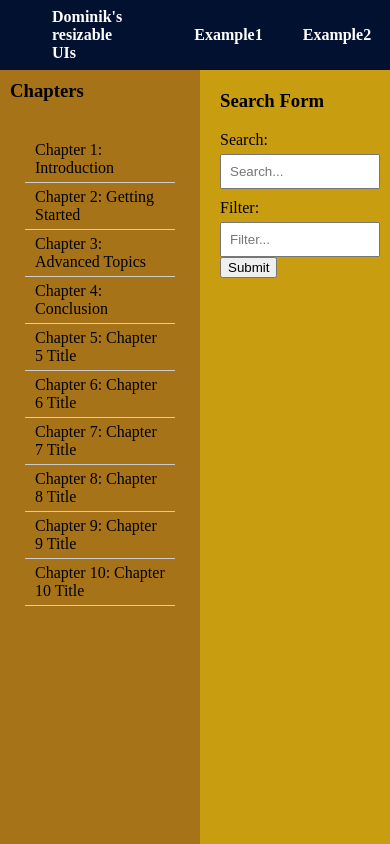
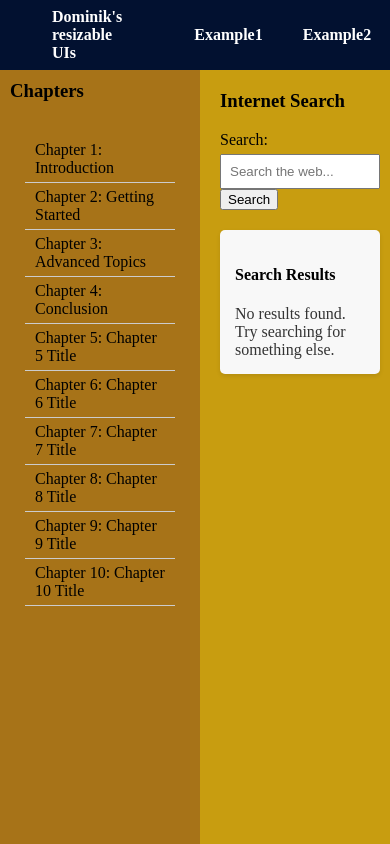
Before and after one commit to DominikTenerife/resizable-ui, a React (Vite) app: page /example2 in a window 390 px wide. Built offline with nearby package versions, Linux system fonts and the light colour scheme.

Commit message:
media query

```diff
--- a/ResizableColumns.css
+++ b/ResizableColumns.css
@@ -148,3 +148,21 @@ html, body {
   margin: 5px 0 0 0;
   color: #333;
 }
+
+
+ /* Media query for tablets (768px to 1024px) */
+@media (max-width: 1024px) and (min-width: 768px) {
+  .container1, .container2, .container3 {
+    width: 33.33%; /* Make each container equal width on tablets */
+    min-width: 150px; /* Adjust the minimum width for smaller screens */
+  }
+
+  .container3 {
+    padding: 30px; /* Reduce padding for better content display */
+  }
+
+  .framed-content {
+    border: 10px solid gray; /* Reduce border thickness for tablets */
+    padding: 15px;
+  }
+}
--- a/pages/Example2.jsx
+++ b/pages/Example2.jsx
@@ -3,8 +3,9 @@ import '../ResizableColumns.css';
 import { chapters, chapterContents } from '../content/ChaptersContent';
 
 export default function Example2() {
-
     const [selectedChapter, setSelectedChapter] = useState(null);
+    const [searchQuery, setSearchQuery] = useState('');
+    const [searchResults, setSearchResults] = useState([]);
 
     useEffect(() => {
         const setInitialWidths = () => {
@@ -21,6 +22,9 @@ export default function Example2() {
         if (typeof window.$.fn.resizable === 'function') {
             window.$('.container1').resizable({
                 handles: 'e',
+                animate: true,
+                animateDuration: 'fast',
+                animateEasing: 'swing',
                 resize: function (event, ui) {
                     const container1Width = ui.size.width;
                     const container2Width = window.$('.container2').width();
@@ -31,6 +35,9 @@ export default function Example2() {
 
             window.$('.container2').resizable({
                 handles: 'e',
+                animate: true,
+                animateDuration: 'fast',
+                animateEasing: 'swing',
                 resize: function (event, ui) {
                     const container1Width = window.$('.container1').width();
                     const container2Width = ui.size.width;
@@ -53,6 +60,35 @@ export default function Example2() {
         setSelectedChapter(chapter);
     };
 
+    const handleSearchChange = (e) => {
+        setSearchQuery(e.target.value);
+    };
+
+    const handleSearchSubmit = (e) => {
+        e.preventDefault();
+
+        // Hardcoded mock search results
+        const mockResults = [
+            {
+                title: 'Example Search Result 1',
+                url: 'https://www.example.com/1',
+                snippet: 'This is a description for the first example search result.',
+            },
+            {
+                title: 'Example Search Result 2',
+                url: 'https://www.example.com/2',
+                snippet: 'This is a description for the second example search result.',
+            },
+            {
+                title: 'Example Search Result 3',
+                url: 'https://www.example.com/3',
+                snippet: 'This is a description for the third example search result.',
+            },
+        ];
+
+        setSearchResults(mockResults);
+    };
+
     return (
         <div className="container-main">
             <div className="container1">
@@ -66,16 +102,37 @@ export default function Example2() {
                 </ul>
             </div>
             <div className="container2">
-                <h3>Search Form</h3>
-                <form>
+                <h3>Internet Search</h3>
+                <form onSubmit={handleSearchSubmit}>
                     <label htmlFor="search">Search:</label>
-                    <input type="text" id="search" name="search" placeholder="Search..." />
+                    <input
+                        type="text"
+                        id="search"
+                        name="search"
+                        value={searchQuery}
+                        onChange={handleSearchChange}
+                        placeholder="Search the web..."
+                    />
                     <br />
-                    <label htmlFor="filter">Filter:</label>
-                    <input type="text" id="filter" name="filter" placeholder="Filter..." />
-                    <br />
-                    <button type="submit">Submit</button>
+                    <button type="submit">Search</button>
                 </form>
+                <div className="search-results">
+                    <h4>Search Results</h4>
+                    {searchResults.length > 0 ? (
+                        <ul>
+                            {searchResults.map((result, index) => (
+                                <li key={index}>
+                                    <a href={result.url} target="_blank" rel="noopener noreferrer">
+                                        {result.title}
+                                    </a>
+                                    <p>{result.snippet}</p>
+                                </li>
+                            ))}
+                        </ul>
+                    ) : (
+                        <p>No results found. Try searching for something else.</p>
+                    )}
+                </div>
             </div>
             <div className="container3">
                 <div className="framed-content">
```
